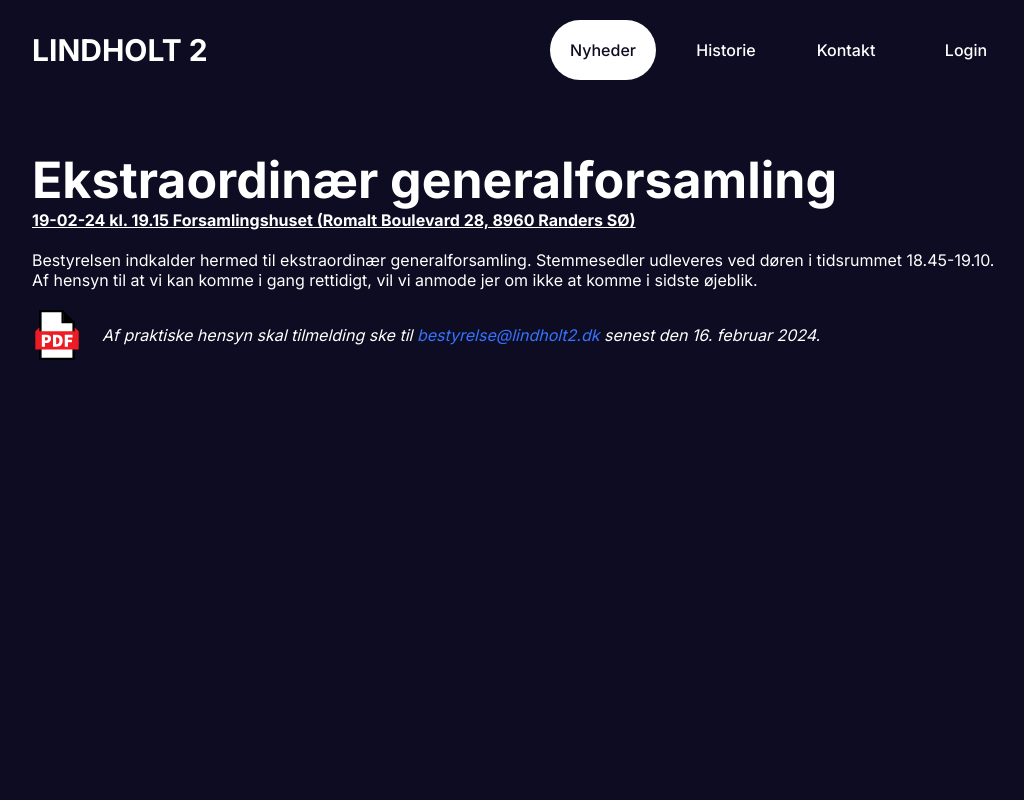
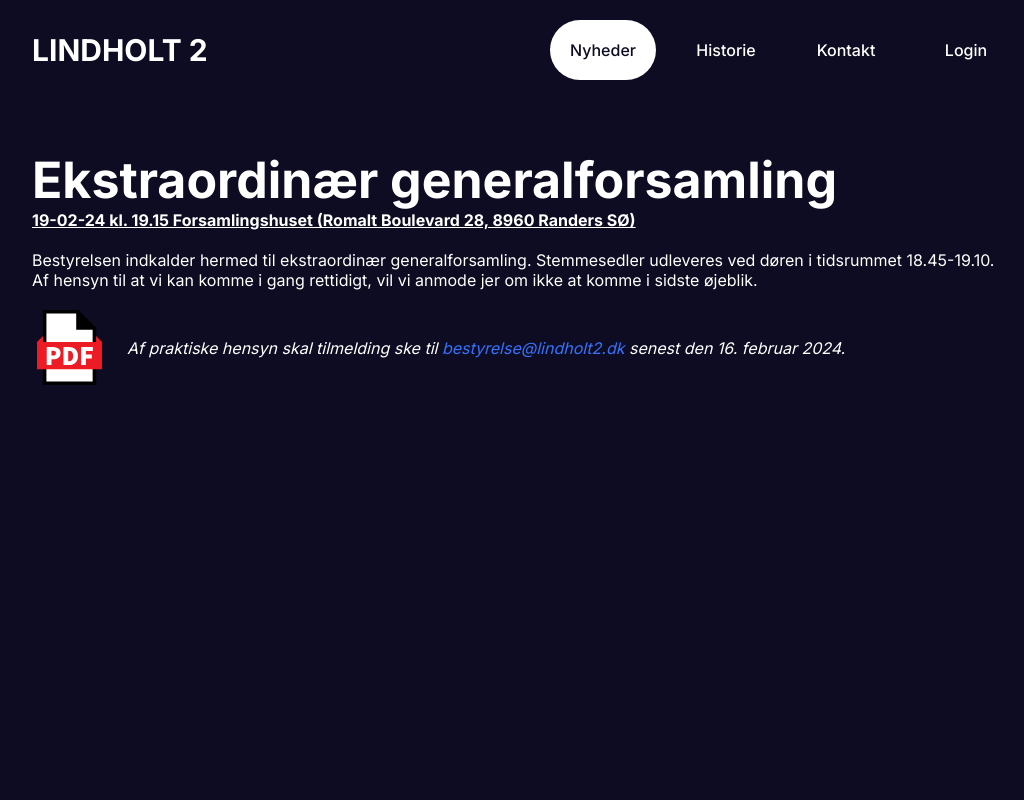
Before and after one commit to bo-k-dk/lindholt2, a Next.js app: page / in a window 1280 px wide. Shown: the top 800 px of the page, without its empty margins (116-1140 px from the left). Built offline with nearby package versions, Linux system fonts and the light colour scheme.

Commit message:
Lager PDF icon

```diff
--- a/app/home.module.css
+++ b/app/home.module.css
@@ -31,8 +31,8 @@
 .pdfLink {
     margin-top: 20px;
     position: relative;
-    width: 50px;
-    height: 50px;
+    width: 75px;
+    height: 75px;
 }
 
 @media (max-width: 1024px) {
```
